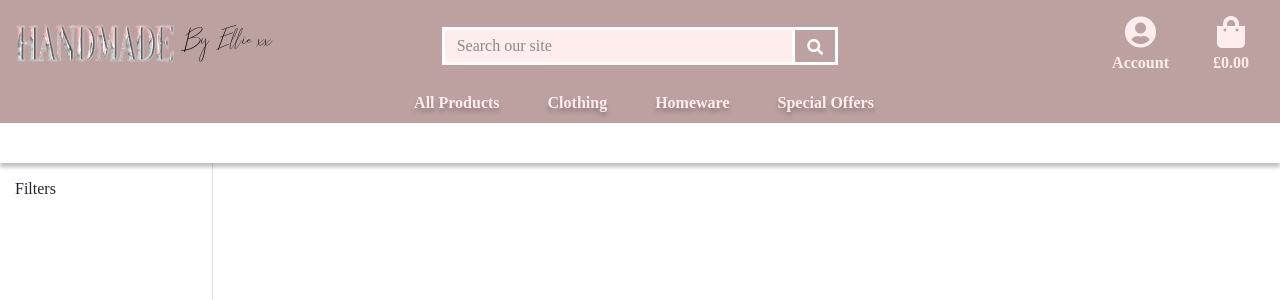
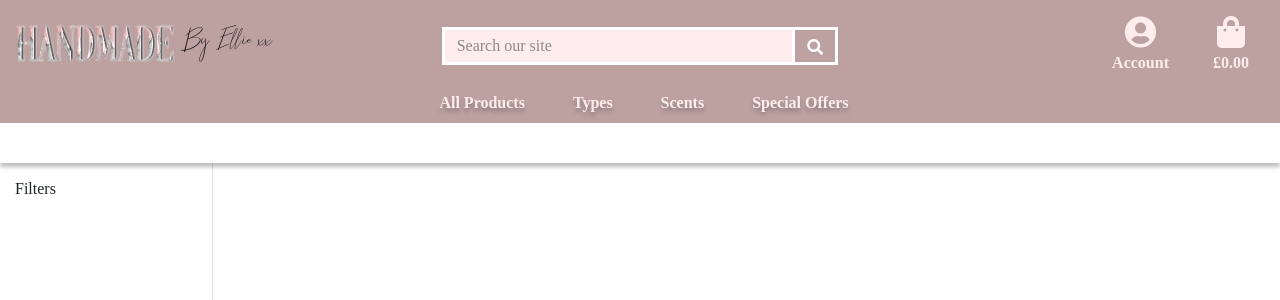
Before and after one commit to Tmuat/handmade-by-ellie, a Django app: page /products/ in a window 1280 px wide. Shown: the top 300 px of the page. Run offline with Django 3.2, Linux system fonts and the light colour scheme; data that the repository does not hold is empty; some libraries are stand-ins or nearby versions.

Commit message:
PRODUCTS: Added category searching

```diff
--- a/products/templates/products/products.html
+++ b/products/templates/products/products.html
@@ -39,7 +39,7 @@
                                         <div class="col">
                                             <p class="lead mb-0 text-center font-weight-bold">£{{ product.price }}</p>
                                             {% if product.category %}
-                                            <p class="small mt-1 mb-0">
+                                            <p class="text-center small mt-1 mb-0">
                                                 <a class="text-muted" href="">
                                                     <i class="fas fa-tag mr-1"></i>{{ product.category.friendly_name }}
                                                 </a>
--- a/products/views.py
+++ b/products/views.py
@@ -3,7 +3,7 @@ from django.db.models import Q
 from django.shortcuts import render, redirect, reverse, get_object_or_404
 
 
-from products.models import Product
+from products.models import Product, Category
 
 
 def all_products(request):
@@ -13,8 +13,14 @@ def all_products(request):
 
     products = Product.objects.all()
     query = None
+    categories = None
 
     if request.GET:
+        if "category" in request.GET:
+            categories = request.GET['category'].split(',')
+            products = products.filter(category__name__in=categories)
+            categories = Category.objects.filter(name__in=categories)
+
         if "query" in request.GET:
             query = request.GET["query"]
             if not query:
@@ -25,12 +31,15 @@ def all_products(request):
 
             queries = Q(name__icontains=query) | Q(
                 description__icontains=query
+            ) | Q(
+                category__friendly_name__icontains=query
             )
             products = products.filter(queries)
 
     context = {
         "products": products,
         "search_term": query,
+        "current_categories": categories,
     }
 
     return render(request, "products/products.html", context)
--- a/templates/includes/nav/categories.html
+++ b/templates/includes/nav/categories.html
@@ -12,26 +12,27 @@
             <div class="dropdown-menu bg-sub-transparent-pink lg-box-shadow border-0 my-0" aria-labelledby="all-products-link">
                 <a href="{% url 'all_products' %}" class="dropdown-item pl-3 text-custom-pink no-hover nav-link">All Products</a>
                 <a href="" class="dropdown-item pl-3 text-custom-pink no-hover nav-link">By Price</a>
-                <a href="" class="dropdown-item pl-3 text-custom-pink no-hover nav-link">By Rating</a>
                 <a href="" class="dropdown-item pl-3 text-custom-pink no-hover nav-link">By Category</a>
             </div>
         </li>
 
         <li class="nav-item pl-3 dropdown">
             <a class="font-weight-bold nav-link text-custom-pink no-hover text-shadow mr-xl-3" href="#" id="clothing-link" data-toggle="dropdown" aria-haspopup="true" aria-expanded="false">
-                Clothing
+                Types
             </a>
             <div class="dropdown-menu bg-sub-transparent-pink lg-box-shadow border-0 my-0" aria-labelledby="clothing-link">
-                <a href="" class="dropdown-item pl-3 text-custom-pink no-hover nav-link">All Products</a>
+                <a href="{% url 'all_products' %}?category=snap_bars" class="dropdown-item pl-3 text-custom-pink no-hover nav-link">Snap Bars</a>
+                <a href="{% url 'all_products' %}?category=hearts" class="dropdown-item pl-3 text-custom-pink no-hover nav-link">Hearts</a>
             </div>
         </li>
 
         <li class="nav-item pl-3 dropdown">
             <a class="font-weight-bold nav-link text-custom-pink no-hover text-shadow mr-xl-3" href="#" id="homeware-link" data-toggle="dropdown" aria-haspopup="true" aria-expanded="false">
-                Homeware
+                Scents
             </a>
             <div class="dropdown-menu bg-sub-transparent-pink lg-box-shadow border-0 my-0" aria-labelledby="homeware-link">
-                <a href="" class="dropdown-item pl-3 text-custom-pink no-hover nav-link">All Homeware</a>
+                <a href="{% url 'all_products' %}?category=scents" class="dropdown-item pl-3 text-custom-pink no-hover nav-link">Normal Scents</a>
+                <a href="{% url 'all_products' %}?category=inspired_scents" class="dropdown-item pl-3 text-custom-pink no-hover nav-link">Inspired Scents</a>
             </div>
         </li>
 
@@ -40,10 +41,8 @@
                 Special Offers
             </a>
             <div class="dropdown-menu bg-sub-transparent-pink lg-box-shadow border-0 my-0" aria-labelledby="specials-link">
-                <a href="" class="dropdown-item pl-3 text-custom-pink no-hover nav-link">New Arrivals</a>
-                <a href="" class="dropdown-item pl-3 text-custom-pink no-hover nav-link">Deals</a>
-                <a href="" class="dropdown-item pl-3 text-custom-pink no-hover nav-link">Clearance</a>
-                <a href="" class="dropdown-item pl-3 text-custom-pink no-hover nav-link">All Specials</a>
+                <a href="{% url 'all_products' %}?category=lady_of_luxury" class="dropdown-item pl-3 text-custom-pink no-hover nav-link">Lady of Luxury</a>
+                <a href="{% url 'all_products' %}?category=waxidents" class="dropdown-item pl-3 text-custom-pink no-hover nav-link">Waxidents</a>
             </div>
         </li>
     </ul>
```
